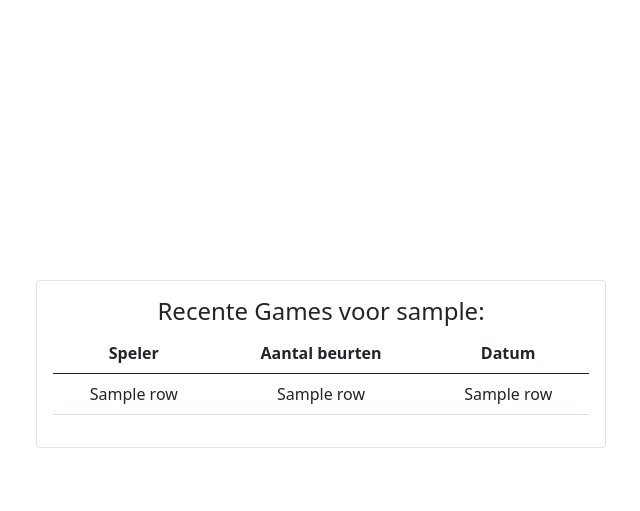
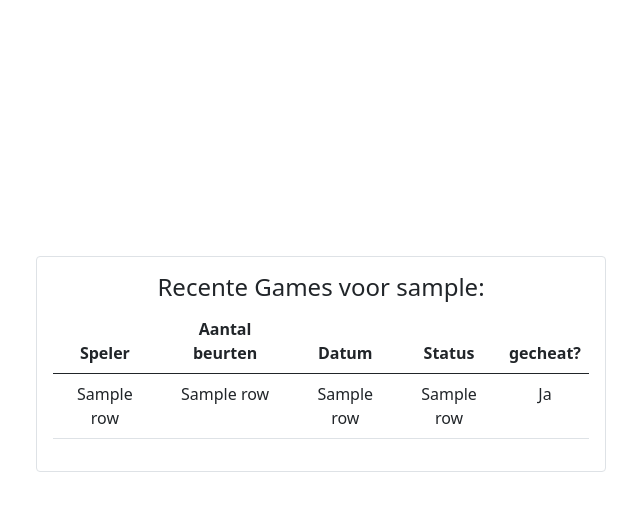
Before and after one commit to Nich-Thompson/Mastermind, a Flask app: template flaskr/templates/statistics.html in a window 1280 px wide. Shown: the part 56-567 px from the top of the page, without its empty margins (319-959 px from the left). Run offline with Flask 2, Linux system fonts and the light colour scheme; the template is opened without the code that fills it: most values are stand-ins (such as "Sample title", 1, 10 or a date in 2020); parts of the project's set-up code (start-up, migrations or seed data) failed here and were passed over.

Commit message:
show more statistics

```diff
--- a/flaskr/schema.sql
+++ b/flaskr/schema.sql
@@ -11,5 +11,7 @@ CREATE TABLE games (
     user_id INTEGER NOT NULL,
     number_of_guesses INTEGER NOT NULL,
     start_time DATETIME NOT NULL,
+    status TEXT NOT NULL,
+    cheated BOOLEAN NOT NULL,
     FOREIGN KEY (user_id) REFERENCES users (id)
 );
--- a/flaskr/templates/statistics.html
+++ b/flaskr/templates/statistics.html
@@ -16,6 +16,8 @@
                         <th>Speler</th>
                         <th>Aantal beurten</th>
                         <th>Datum</th>
+                        <th>Status</th>
+                        <th>gecheat?</th>
                     </tr>
                     </thead>
                     <tbody>
@@ -24,6 +26,8 @@
                         <td>{{ row[1] }}</td>
                         <td>{{ row[2] }}</td>
                         <td>{{ row[3] }}</td>
+                        <td>{{ row[4] }}</td>
+                        <td>{% if row[5] %} Ja {% else %} Nee  {% endif %}</td>
                     </tr>
                     {% endfor %}
                     </tbody>
```
Also changed, not shown: flaskr/controllers/GameController.py (+5 -5 lines).
